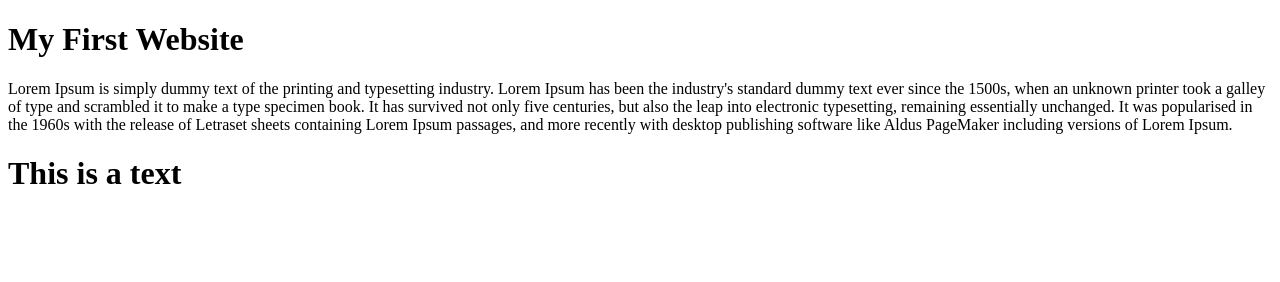
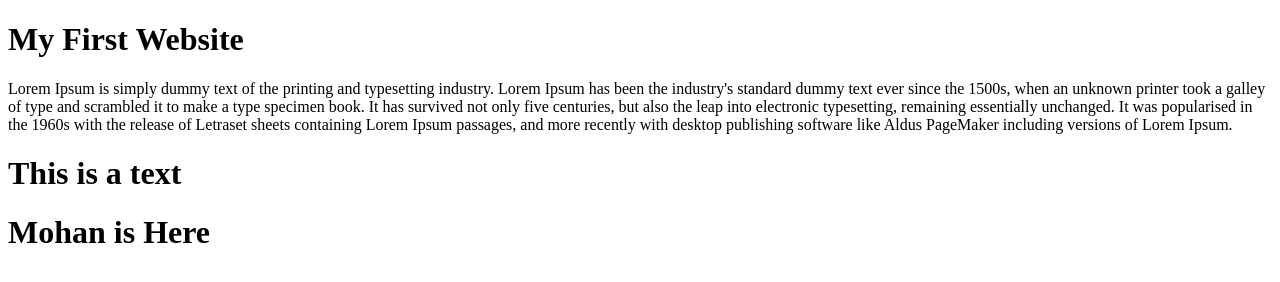
Before and after one commit to Pabitra-Mohan1/server, a plain HTML site: page index.html in a window 1280 px wide. Drawn offline with Linux system fonts and the light colour scheme.

Commit message:
Update index.html

```diff
--- a/index.html
+++ b/index.html
@@ -10,5 +10,7 @@
 <p>Lorem Ipsum is simply dummy text of the printing and typesetting industry. Lorem Ipsum has been the industry's standard dummy text ever since the 1500s, when an unknown printer took a galley of type and scrambled it to make a type specimen book. It has survived not only five centuries, but also the leap into electronic typesetting, remaining essentially unchanged. It was popularised in the 1960s with the release of Letraset sheets containing Lorem Ipsum passages, and more recently with desktop publishing software like Aldus PageMaker including versions of Lorem Ipsum.</p>
 <h1> This is a text</h1>
 
+	<h1>Mohan is Here</h1>
+
 </body>
 </html>
```
